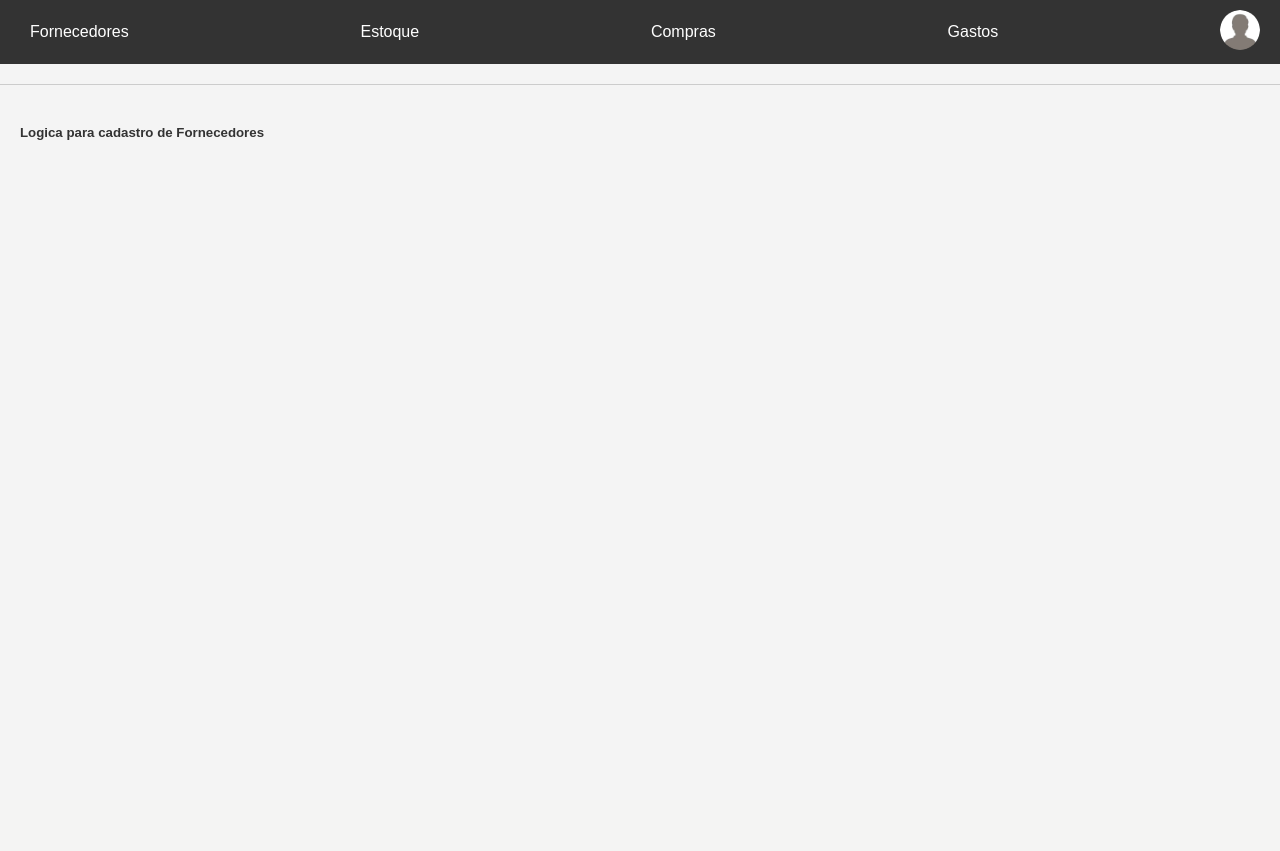
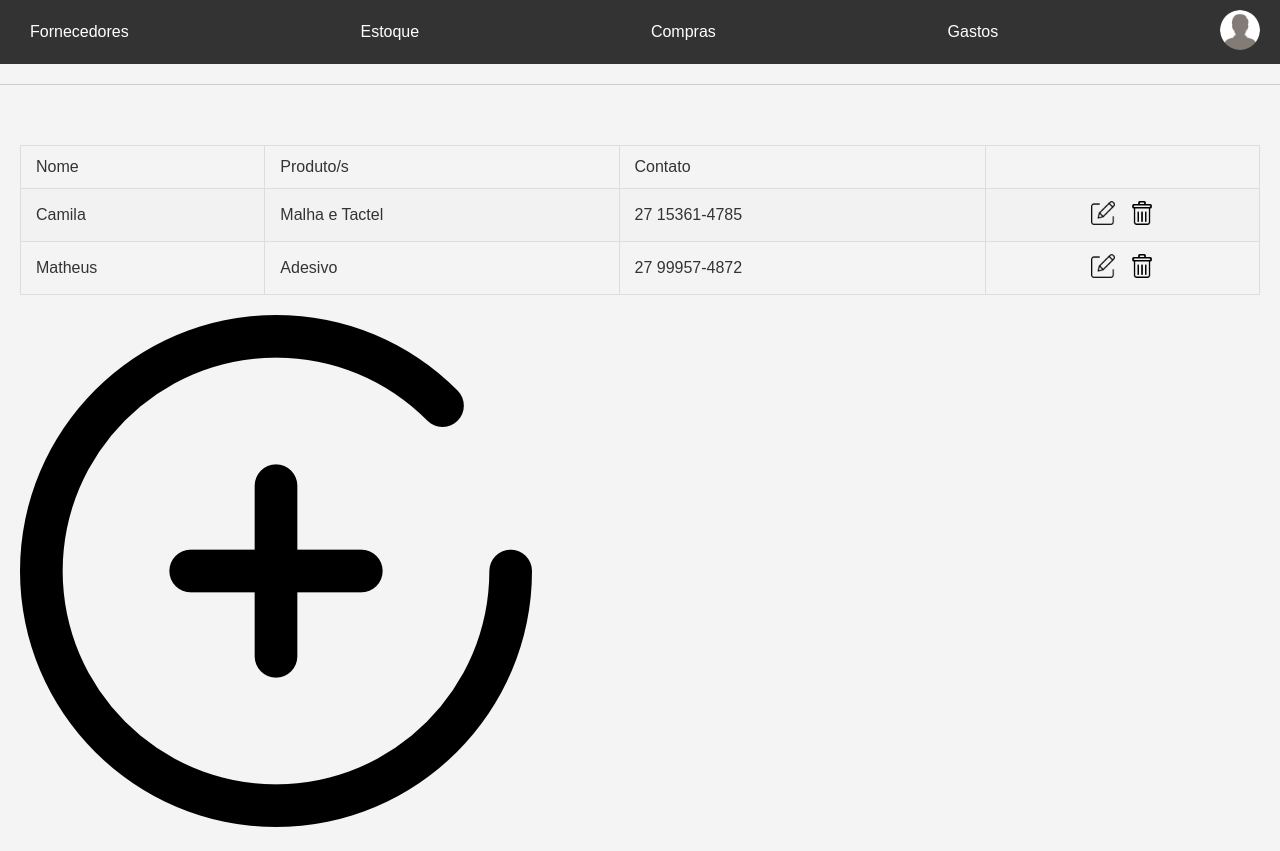
Before and after one commit to mrmateussiilva/SGEMaratonaCODE, a Flask app: page / in a window 1280 px wide. Before the commit the page ends 140 px from the top, so only its background shows below. Run offline with Flask 3, Linux system fonts and the light colour scheme.

Commit message:
Adicionando o css e funcionalidades do fornecedores.html

```diff
--- /dev/null
+++ b/app/db/fornecedores.json
@@ -0,0 +1,12 @@
+[
+    {
+        "Nome": "Camila",
+        "Produtos": "Malha e Tactel",
+        "Contato": "27 15361-4785"
+    },
+    {
+        "Nome": "Matheus",
+        "Produtos": "Adesivo",
+        "Contato": "27 99957-4872"
+    }
+]
--- /dev/null
+++ b/app/funcoes.py
@@ -0,0 +1,8 @@
+import json
+
+def Fornecedores():
+    with open('app/db/fornecedores.json', 'r') as file:
+        db = json.load(file)
+        file.close()
+
+    return db
--- a/app/routes.py
+++ b/app/routes.py
@@ -1,10 +1,12 @@
 from app import app
 from flask import render_template
+from app.funcoes import Fornecedores
 
 @app.route('/')
 @app.route('/fornecedores')
 def index():
-    return render_template('fornecedores.html')
+    fornecedores_db= Fornecedores()
+    return render_template('fornecedores.html', fornecedores=fornecedores_db)
 
 @app.route('/perfil')
 def perfil():
--- /dev/null
+++ b/app/static/css/fornecedores_css.css
@@ -0,0 +1,45 @@
+/* Estilo para a tabela de fornecedores */
+table {
+    width: 100%;
+    border-collapse: collapse;
+    margin: 20px 0;
+    font-size: 16px;
+    text-align: left;
+}
+
+table th, table td {
+    padding: 12px 15px;
+    border: 1px solid #ddd;
+}
+
+table th {
+    background-color: #333;
+    color: #fff;
+}
+
+table tr:nth-child(even) {
+    background-color: #f2f2f2;
+}
+
+table tr:hover {
+    background-color: #ddd;
+}
+
+/* Estilo para a célula de ações */
+table td.acao {
+    text-align: center;
+    vertical-align: middle;
+}
+
+/* Estilo para os ícones de ação */
+table td.acao img {
+    width: 24px;
+    height: 24px;
+    margin: 0 5px;
+    cursor: pointer;
+    transition: transform 0.2s;
+}
+
+table td.acao img:hover {
+    transform: scale(1.2);
+}
--- a/app/templates/base.html
+++ b/app/templates/base.html
@@ -3,6 +3,7 @@
     <head>
         <title>{% block title %}{% endblock %} - Sistema de Estoque</title>
         <link rel="stylesheet" href="{{ url_for('static', filename='css/styles.css') }}">
+        {% block extra_css %}{% endblock %}
     </head>
     <body>
         <div class="cabecalho">
--- a/app/templates/fornecedores.html
+++ b/app/templates/fornecedores.html
@@ -2,6 +2,32 @@
 
 {% block title %}Fornecedores{% endblock %}
 
+{% block extra_css %}
+<link rel="stylesheet" href="{{ url_for('static', filename='css/fornecedores_css.css')}}">
+{% endblock %}
+
+
 {% block content %}
-    <h5>Logica para cadastro de Fornecedores</h5>
+    <table border="1">
+        <tr>
+            <td>Nome</td>
+            <td>Produto/s</td>
+            <td>Contato</td>
+            <td></td>
+        </tr>
+        {% for fornecedor in fornecedores %}
+        <tr>
+            <td>{{ fornecedor.Nome }}</td>
+            <td>{{ fornecedor.Produtos }}</td>
+            <td>{{ fornecedor.Contato }}</td>
+            <td class="acao">
+                <img src="{{ url_for('static', filename='img/edicao.png')}}" alt="Edição">
+                <img src="{{ url_for('static', filename='img/lixeira.png')}}" alt="Lixeira">
+            </td>
+        </tr>
+        {% endfor %}
+    </table>
+    <a href="/adicionar_fornecedores" class="adicionar">
+        <img src="{{ url_for('static', filename='img/adicionar.png')}}" alt="Adicionar">
+    </a>
 {% endblock %}
```
Also changed, not shown: app/static/img/adicionar.png (added), app/static/img/edicao.png (added), app/static/img/lixeira.png (added), app/templates/adicionar_fornecedores.html (added).
